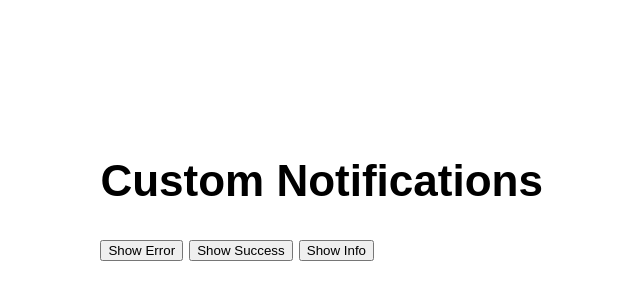
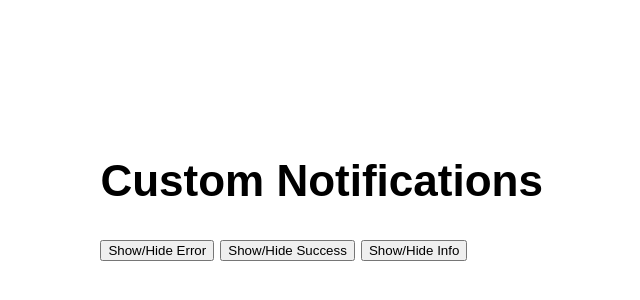
Before and after one commit to KshitijBisht/custom-notifications, a plain HTML site: page index.html in a window 1280 px wide. Shown: the part 20-320 px from the top of the page, without its empty margins (34-674 px from the left). Drawn offline with Linux system fonts and the light colour scheme.

Commit message:
change button text

```diff
--- a/index.html
+++ b/index.html
@@ -13,9 +13,9 @@
         <custom-notification id="error" style="display: none;"></custom-notification>
         <custom-notification id="success" style="display: none;"></custom-notification>
         <custom-notification id="info" style="display: none;"></custom-notification>
-        <button onclick="handleClick('error')">Show Error</button>
-        <button onclick="handleClick('success')">Show Success</button>
-        <button onclick="handleClick('info')">Show Info</button>
+        <button onclick="handleClick('error')">Show/Hide Error</button>
+        <button onclick="handleClick('success')">Show/Hide Success</button>
+        <button onclick="handleClick('info')">Show/Hide Info</button>
     </div>
 
     <script src="customNotification.js"></script>
```
